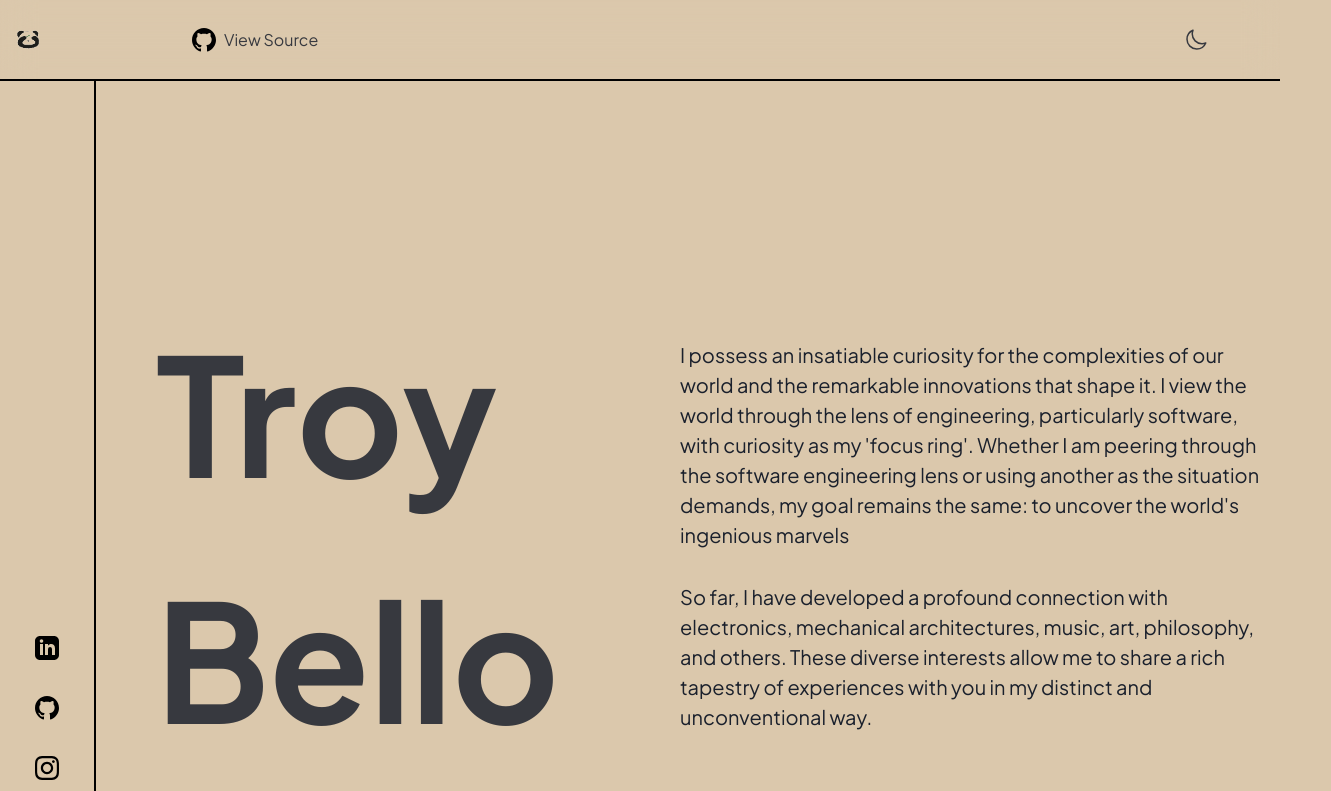
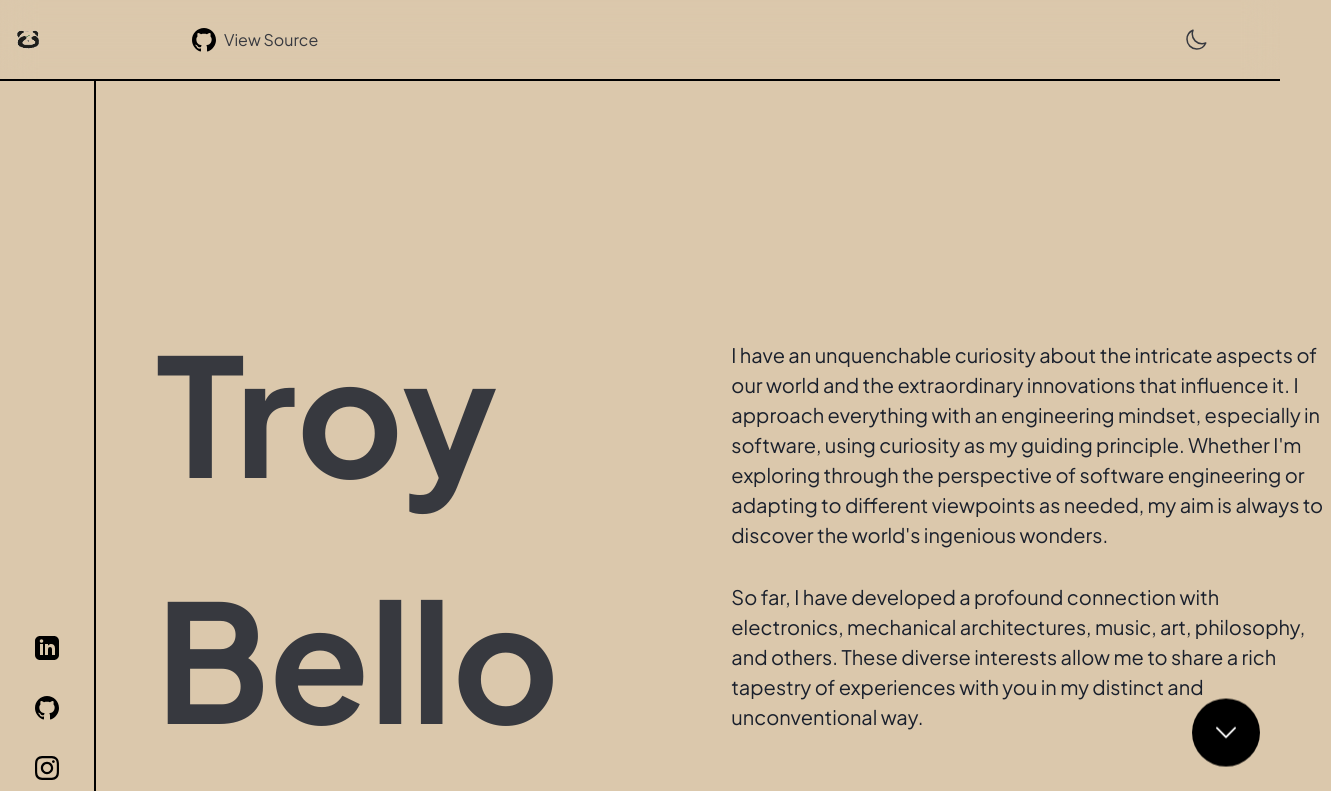
Before and after one commit to troybllo/portfolio, a React (Create React App) app: page / in a window 1280 px wide. Shown: the top 791 px of the page, 1331 px wide, since content can reach past the window. Built offline with nearby package versions, Linux system fonts and the light colour scheme.

Commit message:
Added Scroll to Bottom button and fixe sizing

```diff
--- a/src/components/Footer.jsx
+++ b/src/components/Footer.jsx
@@ -1,5 +1,5 @@
-import resume from "../images/Troy Olamide Bello Resume copy.pdf";
 import { useTheme } from "./ThemeContext";
+import { useRef } from "react";
 
 export default function Footer() {
   const { isDark, toggleMode } = useTheme();
@@ -7,6 +7,22 @@ export default function Footer() {
   const butStyle = {
     color: isDark ? "black" : "white",
     backgroundColor: isDark ? "white" : "black",
+    position: "fixed",
+    bottom: "20px",
+    right: "20px",
+  };
+
+  const gitStyle = {
+    fill: isDark ? "black" : "white",
+  };
+
+  const bottomRef = useRef < HTMLDivElement > null;
+
+  const scrollToBottom = () => {
+    window.scrollTo({
+      top: document.documentElement.scrollHeight,
+      behavior: "smooth",
+    });
   };
 
   return (
@@ -14,11 +30,26 @@ export default function Footer() {
       <div>
         <button
           style={butStyle}
+          onClick={scrollToBottom}
           className="rounded-full bg-black p-6 text-white animate-bounce"
         >
-          <a href={resume} target="_blank" rel="noreferrer">
-            Resume
-          </a>
+          <svg
+            style={gitStyle}
+            fill="#fff0f0"
+            height="20px"
+            width="20px"
+            version="1.1"
+            id="Layer_1"
+            xmlns="http://www.w3.org/2000/svg"
+            viewBox="0 0 330 330"
+          >
+            <path
+              id="XMLID_225_"
+              d="M325.607,79.393c-5.857-5.857-15.355-5.858-21.213,0.001l-139.39,139.393L25.607,79.393
+	c-5.857-5.857-15.355-5.858-21.213,0.001c-5.858,5.858-5.858,15.355,0,21.213l150.004,150c2.813,2.813,6.628,4.393,10.606,4.393
+	s7.794-1.581,10.606-4.394l149.996-150C331.465,94.749,331.465,85.251,325.607,79.393z"
+            />
+          </svg>
         </button>
       </div>
     </div>
--- a/src/components/Main.jsx
+++ b/src/components/Main.jsx
@@ -2,6 +2,7 @@ import { useTheme } from "./ThemeContext";
 import { motion } from "framer-motion";
 import React from "react";
 import "../App.css";
+import Footer from "./Footer";
 
 export default function Main() {
   const { isDark } = useTheme();
@@ -18,9 +19,9 @@ export default function Main() {
     <div className="Jakarta" style={containerStyle}>
       <div
         style={{ height: "calc(80vh)" }}
-        className="flex flex-col items-start mt-56 ml-28 mb-32 justify-start gap-16 m-5 sm:ml-20 sm:mt-16 sm:m-0 sm:flex-col md:flex-row lg:flex-row xl:flex-row xl:mt-72 "
+        className="flex flex-col items-start mt-56 ml-28 mb-32 justify-start gap-32 m-5 sm:ml-20 sm:mt-16 sm:m-0 sm:flex-col md:flex-row lg:flex-row  xl:flex-row xl:mt-72 ml-28 "
       >
-        <div className=" font-bold  lg:ml-[76px] flex-col items-start gap-0 w-[500px] text-[64px] sm:text-[64px] md:text-[164px] lg:text-[164px] xl:text-[164px] ">
+        <div className=" font-bold   lg:ml-[76px] flex-col items-start gap-0 w-[500px] text-[64px] sm:text-[64px] md:text-[164px] lg:text-[164px] xl: ml-14 text-[164px] ">
           <h1 className="text-[64px] mb-0 sm:text-[64px] md:text-[164px] lg:text-[164px] xl:text-[164px]">
             Troy
           </h1>
@@ -36,17 +37,17 @@ export default function Main() {
           className="text-[20px] mt-6"
           style={textStyle}
         >
-          <div className="block box-border w-[400px] text-[18px] sm:text-[18px] md:text-[20px] lg:text-[20px] sm:w-[400px] md:w-[600px] lg:w-[600px] xl:w-[600px]">
+          <div className="block box-border w-[400px] text-[18px] sm:text-[18px] md:text-[20px] lg:text-[20px] sm:w-[400px] md:w-[600px] lg:w-[600px] xl: ml-11 w-[600px]">
             <p className="mb-8 mt-7">
-              I possess an insatiable curiosity for the complexities of our
-              world and the remarkable innovations that shape it. I view the
-              world through the lens of engineering, particularly software, with
-              curiosity as my &apos;focus ring&apos;. Whether I am peering
-              through the software engineering lens or using another as the
-              situation demands, my goal remains the same: to uncover the
-              world&apos;s ingenious marvels
+              I have an unquenchable curiosity about the intricate aspects of
+              our world and the extraordinary innovations that influence it. I
+              approach everything with an engineering mindset, especially in
+              software, using curiosity as my guiding principle. Whether I'm
+              exploring through the perspective of software engineering or
+              adapting to different viewpoints as needed, my aim is always to
+              discover the world's ingenious wonders.
             </p>
-            <p className="mb-8">
+            <p className="mb-4">
               So far, I have developed a profound connection with electronics,
               mechanical architectures, music, art, philosophy, and others.
               These diverse interests allow me to share a rich tapestry of
@@ -54,6 +55,7 @@ export default function Main() {
             </p>
           </div>
         </motion.div>
+        <Footer />
       </div>
     </div>
   );
--- a/src/components/Portfolio.jsx
+++ b/src/components/Portfolio.jsx
@@ -71,7 +71,13 @@ const Portfolio = () => {
   const portfolioItems = Object.keys(portfolio_data);
 
   return (
-    <Box pt="30px" mt="30px" pl="120px" className="scroll-margin-top">
+    <Box
+      pt="10px"
+      mt="10px"
+      pl="120px "
+      pb="90px"
+      className="scroll-margin-top"
+    >
       <section id="portfolio">
         <Flex
           direction="column"
```
Also changed, not shown: src/images/arrowdown.svg (added).
